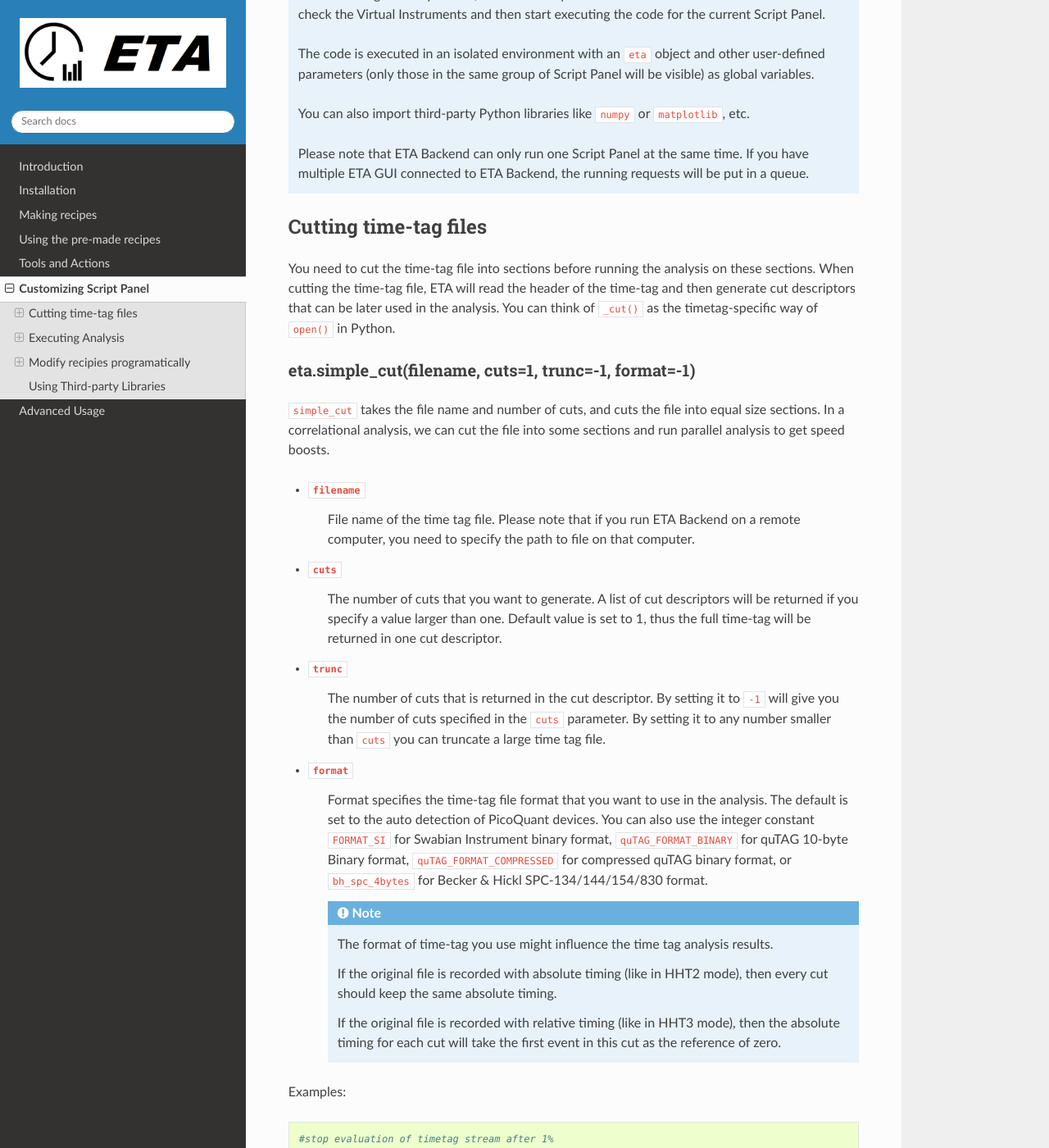
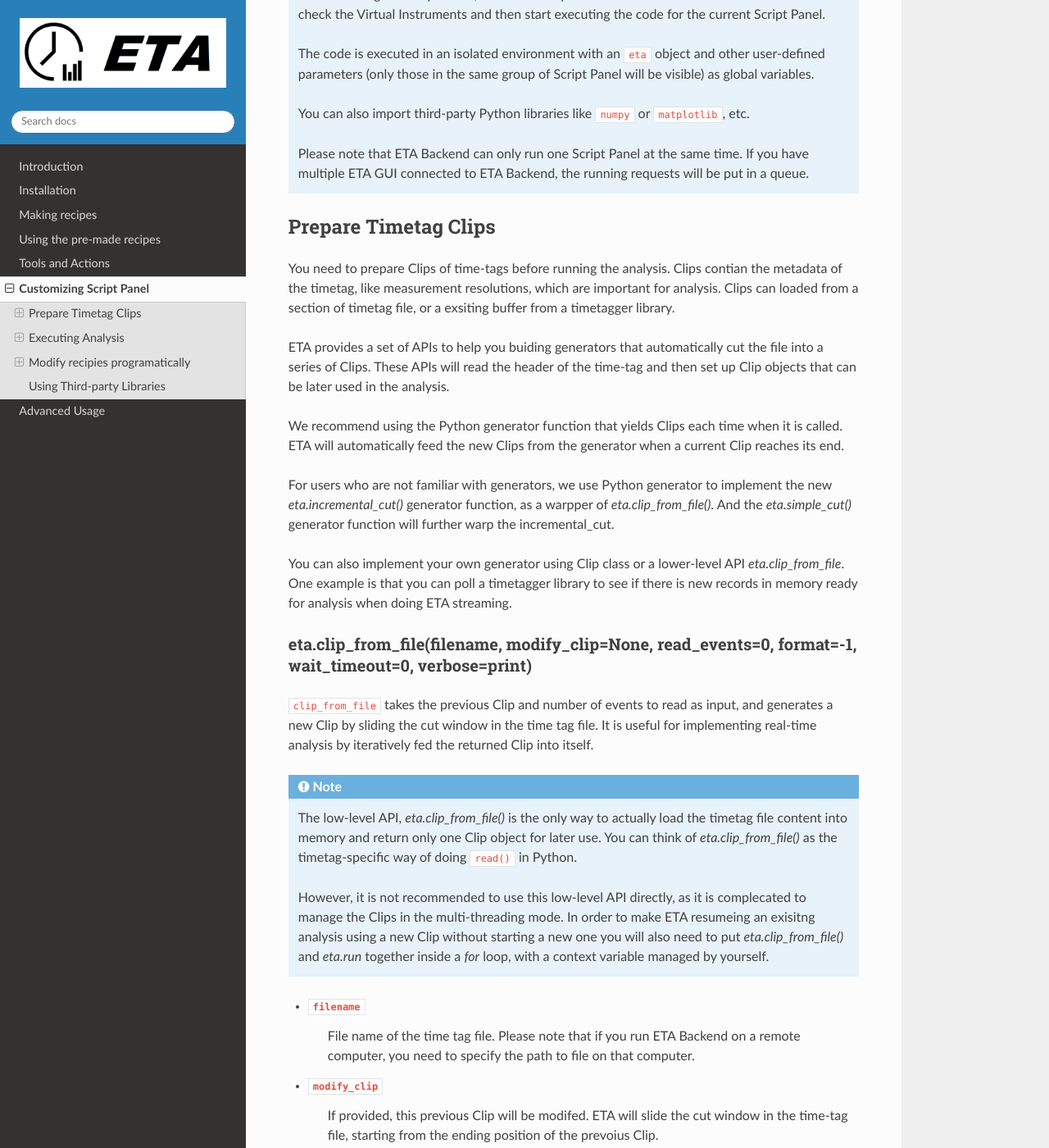
Before and after one commit to timetag/timetag.github.io, a Sphinx documentation site: the page built from docs/python.rst, in a window 1280 px wide and 1400 px high, scrolled down 435 px. Shown: the whole window at 82% size. Built offline with Sphinx 7.4.7 and the Read the Docs theme 2.0.0, drawn with Linux system fonts in a browser that asks for light colours; some of the changed text lies outside the part shown.

Commit message:
update to eatbuffer

```diff
--- a/docs/python.rst
+++ b/docs/python.rst
@@ -17,24 +17,49 @@ ETA provides embedded Python and corresponding API to allow customization of the
     Please note that ETA Backend can only run one Script Panel at the same time. If you have multiple ETA GUI connected to ETA Backend, the running requests will be put in a queue.
 
 
-Cutting time-tag files
+Prepare Timetag Clips
 ------------------------------
 
-You need to cut the time-tag file into sections before running the analysis on these sections. When cutting the time-tag file, ETA will read the header of the time-tag and then generate cut descriptors that can be later used in the analysis. You can think of ``_cut()`` as the timetag-specific way of ``open()`` in Python.
+You need to prepare Clips of time-tags before running the analysis. Clips contian the metadata of the timetag, like measurement resolutions, which are important for analysis. Clips can loaded from a section of timetag file, or a exsiting buffer from a timetagger library.
 
-eta.simple_cut(filename, cuts=1, trunc=-1, format=-1)
+ETA provides a set of APIs to help you buiding generators that automatically cut the file into a series of Clips. These APIs will read the header of the time-tag and then set up Clip objects that can be later used in the analysis.
+
+We recommend using the Python generator function that yields Clips each time when it is called. ETA will automatically feed the new Clips from the generator when a current Clip reaches its end.
+
+For users who are not familiar with generators, we use Python generator to implement the new `eta.incremental_cut()` generator function, as a warpper of `eta.clip_from_file()`. And the `eta.simple_cut()` generator function will further warp the incremental_cut.
+
+You can also implement your own generator using Clip class or a lower-level API `eta.clip_from_file`. One example is that you can poll a timetagger library to see if there is new records in memory ready for analysis when doing ETA streaming.
+
+eta.clip_from_file(filename, modify_clip=None, read_events=0, format=-1, wait_timeout=0, verbose=print)
 ......
+``clip_from_file`` takes the previous Clip and number of events to read as input, and generates a new Clip by sliding the cut window in the time tag file. It is useful for implementing real-time analysis by iteratively fed the returned Clip into itself.
 
-``simple_cut`` takes the file name and number of cuts, and cuts the file into equal size sections. In a correlational analysis, we can cut the file into some sections and run parallel analysis to get speed boosts.
+.. note::
+        The low-level API, `eta.clip_from_file()` is the only way to actually load the timetag file content into memory and return only one Clip object for later use. You can think of `eta.clip_from_file()` as the timetag-specific way of doing ``read()`` in Python.
+
+        However, it is not recommended to use this low-level API directly, as it is complecated to manage the Clips in the multi-threading mode. In order to make ETA resumeing an exisitng analysis using a new Clip without starting a new one you will also need to put  `eta.clip_from_file()` and `eta.run` together inside a `for` loop, with a context variable managed by yourself.
 
 - ``filename``
     File name of the time tag file. Please note that if you run ETA Backend on a remote computer, you need to specify the path to file on that computer.
 
-- ``cuts``
-    The number of cuts that you want to generate. A list of cut descriptors will be returned if you specify a value larger than one. Default value is set to 1, thus the full time-tag will be returned in one cut descriptor.
+- ``modify_clip``
+    If provided, this previous Clip will be modifed. ETA will slide the cut window in the time-tag file, starting from the ending position of the prevoius Clip.
 
-- ``trunc``
-    The number of cuts that is returned in the cut descriptor. By setting it to ``-1`` will give you the number of cuts specified in the ``cuts`` parameter. By setting it to any number smaller than ``cuts`` you can truncate a large time tag file.
+    . note::
+        Please note that the prevoius will be modified to a new Clip with timetag events from different window in the timetag file. If you would like to keep the old Clip, please make a deep copy of the Clip object before calling this function.
+
+- ``read_events``
+    The number of events in the returned Clip. Setting it to 0 will make ETA read the entire file.
+
+    If the number exceeds the size of the time-tag file, ETA will wait until the file grows to that size. This is particularly useful in a real-time analysis where the time-tag file is continouslys growing.
+
+    .. note::
+        You can also set a negative value, then the number of records in this Clip will be calculated as the number of records between the ending of the last Clip to the current end of file minus the absolute value of this negative number.
+
+        The time tag file that serves as the FIFO when you perform a real-time analysis might have pre-initialized-but-not-yet-written areas, and the negative value here can help you get rid of that.
+
+- ``timeout``
+    Value in seconds specifies the maximum waiting time. ETA will wait until the file grows to desired size. If the time is out before that, a False will be returned indicating a failure, and the ``modify_clip`` will not be modified.
 
 - ``format``
     Format specifies the time-tag file format that you want to use in the analysis. The default is set to the auto detection of PicoQuant devices. You can also use the integer constant ``FORMAT_SI`` for Swabian Instrument binary format, ``quTAG_FORMAT_BINARY`` for quTAG 10-byte Binary format,  ``quTAG_FORMAT_COMPRESSED`` for compressed quTAG binary format, or ``bh_spc_4bytes`` for Becker & Hickl  SPC-134/144/154/830 format.
@@ -46,100 +71,95 @@ eta.simple_cut(filename, cuts=1, trunc=-1, format=-1)
 
         If the original file is recorded with relative timing (like in HHT3 mode), then the absolute timing for each cut will take the first event in this cut as the reference of zero.
 
-Examples:
+- ``verbose``
+    Specify a reference to a function that will be called with the information to be displayed. Values can be `print` as standard output, or `eta.send` as ETA Frontend.
 
-.. code-block:: python
-
-   #stop evaluation of timetag stream after 1%
-   cutfile = eta.simple_cut(file,100,1)
-   result = eta.run(cutfile)
-
-.. code-block:: python
-
-   #evaluate timetag stream from 30% to 90%
-   cutfile = eta.simple_cut(file,10)[3:-1]
-   result = eta.run(cutfile)
-
-eta.incremental_cut(filename, cut=None, rec_per_cut=-10, format=-1, verbose=True)
+eta.incremental_cut(filename, modify_clip=None, rec_per_cut=1024*1024*10, format=-1, wait_timeout=0, verbose=print, reuse_clips=True, keep_indexes=None)
 ......
-``incremental_cut`` takes the previous cut descriptor and number of records, and generate a new cut descriptor by sliding the cut window in the time tag file. It is useful for implementing real-time analysis by interactively fed the returned cut descriptor into itself.
-
-- ``filename``
-    The same as ``simple_cut``.
-
-- ``cut``
-    The cut descriptor of the previous cut. If there is no cut descriptor provided, a new cut descriptor will be generated.
+``incremental_cut``  is a generator that takes the file name and the incremental per cut, and yields Clips. It is wrapper on top of `eta.clip_from_file()`. Instead of returning only one Clip object, it will return a generator that yields a Clip every time it called. It inherts most of the parameters from `eta.clip_from_file()`, and also added some new parameters.
 
 - ``rec_per_cut``
-    The number of records in the returned cut.
+    This amount of events will be read each time. This replaces the ``read_events`` in ``clip_from_file``.
 
-    .. note::
-        Please note that if the number exceeds the size of the time tag file, a cut will still be returned, and it will point to a non-existing area of a time tag file.
+- ``reuse_clips``
+    If set to False, the previous Clip will not be modifed, and a new Clip will be created everytime it is called. This is useful when you want to load all the Clips at one time, like in a multi-reading analysis.
 
-        You can also set a negative value, then the number of records in this cut will be calculated as the number of records between the ending of the last cut to the current end of file minus the absolute value of this negative number.
+    . note::
+        Please be careful when setting this to False, as it may cause memory leaking if the reference are not handeled properly.
 
-        The time tag file that serves as the FIFO when you perform a real-time analysis might have pre-initialized-but-not-yet-written areas, and the negative value here can help you get rid of that.
+- ``keep_indexes``
+    A list of indexes of Clips that will be actually yields. Other Clips will be discarded. Indexes start from 0 when first called.
+
+    Examples:
+
+    .. code-block:: python
+
+        #stop evaluation of timetag stream after 2%
+        cutfile = eta.simple_cut(file,100,keep_indexes=[1,2])
+        result = eta.run(cutfile)
 
 
-- ``format``
-    The same as ``simple_cut``.
+eta.simple_cut(filename,  modify_clip=None, cuts=1, format=-1, wait_timeout=0, verbose=print, reuse_clips=True, keep_indexes=None)
+......
 
-- ``verbose``
-    Specify if the cut information will be displayed on the analysis log.
+``simple_cut`` is a generator that takes the file name and number of cuts, and yields Clips. It will cut the file into equal size Clips. In a correlational analysis, we can cut the file into some Clips and run parallel analysis to get speed boosts. It is wrapper on top of `eta.incremental_cut()`. It inherts most of the parameters from `eta.incremental_cut()`, and also added some new parameters.
 
-eta.wait_for_data(cut, timeout=1, raiseerr=False, verbose=False):
-......
-``wait_for_data`` will validate if the cut is present using the current size of the file in this cut descriptor. A boolean will be returned as result. If you run a real-time analysis you can then loop on ``eta.wait_for_data``  to wait until the cut is filled with records.
+- ``cuts``
+    The number of Clips that you want to generate. Default value is set to 1, thus the full time-tag will be returned in one cut descriptor. This replaces the ``rec_per_cut`` in ``incremental_cut``.
 
-- ``cut``
-    The cut descriptor to be validated.
+- ``trunc``
+    The number of cuts that is returned in the cut descriptor. By setting it to ``-1`` will give you the number of cuts specified in the ``cuts`` parameter. By setting it to any number smaller than ``cuts`` you can truncate a large time tag file.
 
-- ``timeout``
-    Value in seconds, specify the maximum waiting time for ``wait_for_data`` .
-
-- ``raiseerr``
-    Specify if an ValueError will be raised when timeout happens.
-
-- ``verbose``
-    Specify if information about the file growth will be displayed on the analysis log.
 
 Executing Analysis
 -----
 
-eta.run(cuts, ctxs=None, sum_results=True, iterate_ctxs=False, group="main", verbose=True)
+eta.run(source, resume_task=None, group="main", verbose=True, return_task=False, return_results=True, max_autofeed=0, verbose=True)
 ......
 
-Once you have cuts, you can run Virtual Instruments and fed the cuts into the instruments and obtain results. The analysis results will be returned in a Python dictionary, with the histogram names as the keys.
+`eta.run()` starts an analysis, where you can feed the Clips as sourece into Virtual Instruments and obtain results. The analysis results will be returned in a Python dictionary, with the histogram names as the keys.
 
-- ``cuts``
-    The cut descriptors that is fed into the instruments.
+You can use Python generators functions that yields Clips as a source. The generator functions will be called many times, each time with a new Clip returned.
+
+- ``source``
+    You can use Python generators functions that yields Clips as a source. The generator functions will be called many times, each time with a new Clip returned.
+
+- ``return_results``
+    Specifies if the dictionary of result should be returned.
+
+    This is the switch for multi-threading analysis. Set it to True will disable multi-threading.
+
+    Set it to False will start a new therad in the thread pool. If this value is set to False, you must turn on ``return_task``. Then, the task descriptor will be returned immediately, and the analysis will run in the background. You can start many threads in the background and then gather the results later with a list of task descriptor.
 
     .. note::
         There was a parameter for multi-thread and single-thread mode in previous versions of ETA, and it is recently removed.
 
-        Multi-thread and single-thread mode are only describing how to run virtual instruments on the cuts. They should not affect analysis result. However, the way how the files is cut might affect the result.
+        Multi-thread and single-thread mode are only describing how to run virtual instruments on the Clips. They should not affect analysis result. However, the way how the files is cut might affect the result.
+- ``group``
 
-        Multithread mode is by default enabled and the thread number is set to the number of CPU cores.
+- ``return_task``
+    Specifies if you want the task descriptor returned .
 
-        If the number of cuts fed into eta.run() is less than the number of threads, the extra threads will not be created.
+    You must set it to True if ``return_results`` is set to False. If both of them are set to Ture, you can get both of them with ``result, context = eta.run(..., return_task=True, return_results=True)``, and later you can resume an analysis with the context.
 
-        If the number of cuts is larger than the number of threads, they will queue up. The thread who finishes processing his cut, will go fetch the next cut in the queue.
+- ``resume_task``
+    Pass a old task descriptor as a context to resume this analysis , by feeding the new Clip in. This is particularly useful when you want to perform real-time analysis. You can iteratively call this function using the returned task.
 
+- ``verbose``
+    Specify a reference to a function that will be called with the information to be displayed. Values can be `print` as standard output, or `eta.send` as ETA Frontend.
 
-- ``ctxs``
-    The context information of the analysis.
+eta.aggregrate(list_of_tasks, sum_results=True, verbose=True):
+......
+``eta.aggregrate`` will gather data form previously started tasks in the list and sum them up as the final results. This is useful in the multi-threading mode.
+
+- ``list_of_tasks``
+    A list of previously created tasks.
 
 - ``sum_results``
     Specifies if the results will be summed up. This is useful for correlational analysis if you cut the file into pieces and then merges the histograms together. Users can also set this value to False and implement their own data aggregation methods, like concatenating the histograms to generate large images.
 
-- ``iterate_ctxs``
-    Specifies if the extra context information should be returned, so that you can iteratively call this function using the returned context. If this value is set to False then only the results will be returned.
-
-- ``group``
-    The group of instruments that you want to run analysis on.
-
 - ``verbose``
-    Specifies if the inforamtion of analysis will be displayed on the GUI.
+    Specify a reference to a function that will be called with the information to be displayed. Values can be `print` as standard output, or `eta.send` as ETA Frontend.
 
 eta.display(app)
 ......
```
Also changed, not shown: other parts of docs/python.rst (+2 -2 lines).
